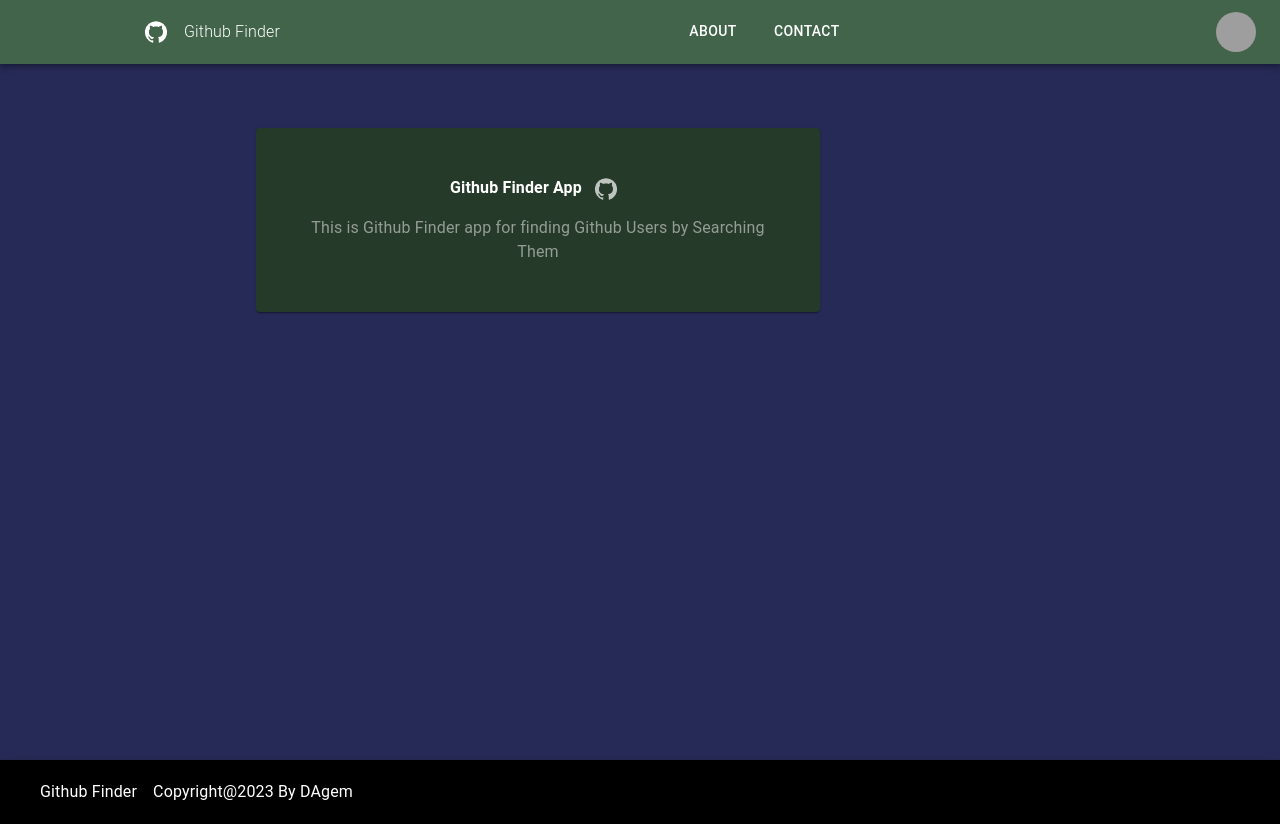
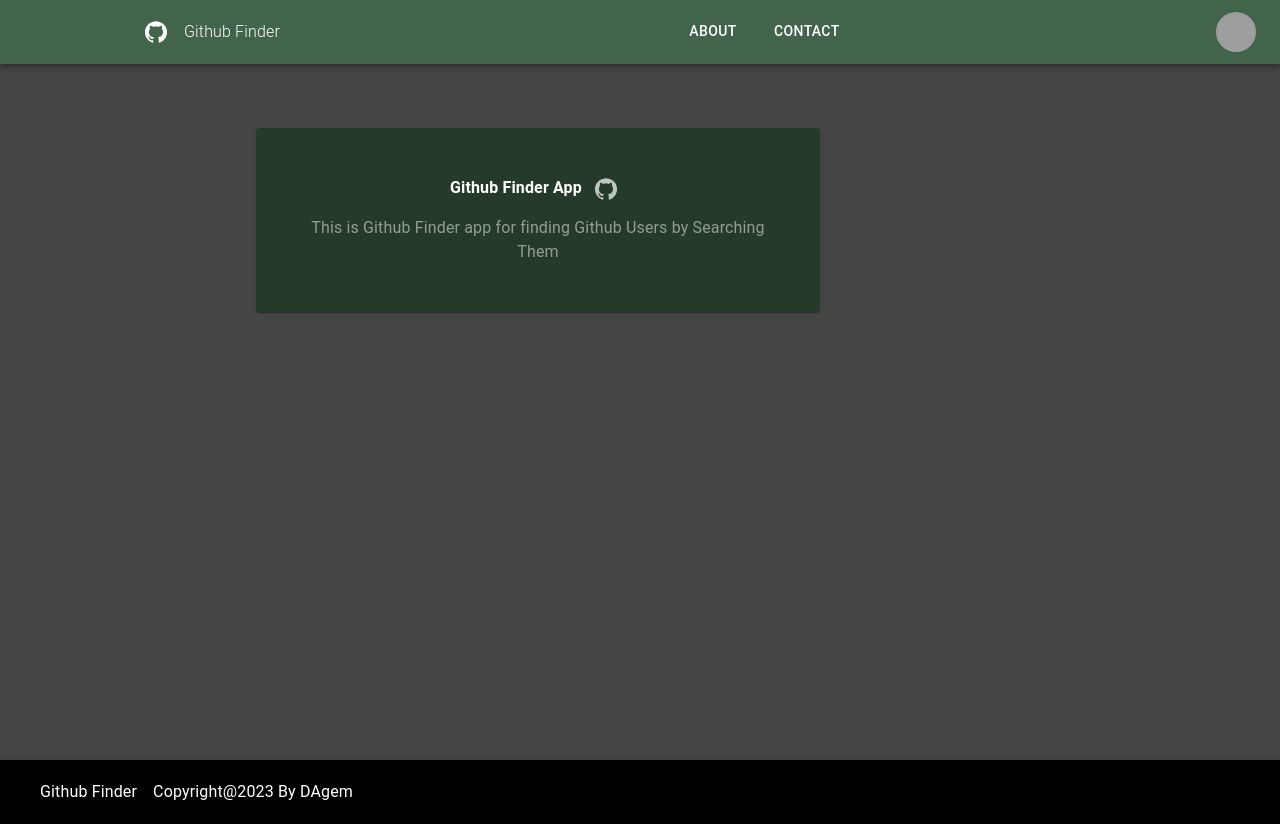
Before and after one commit to dagopia/Github-finder-app, a React (Create React App) app: page /about in a window 1280 px wide. Built offline with nearby package versions, Linux system fonts and the light colour scheme; grey boxes are pictures that could not be loaded.

Commit message:
some update of comp.

```diff
--- a/src/index.css
+++ b/src/index.css
@@ -1,5 +1,5 @@
 body {
-  background-color: #262a56;
+  background-color: #454545;
   margin: 0;
   font-family: -apple-system, BlinkMacSystemFont, "Segoe UI", "Roboto", "Oxygen",
     "Ubuntu", "Cantarell", "Fira Sans", "Droid Sans", "Helvetica Neue",
--- a/src/routes/Home.js
+++ b/src/routes/Home.js
@@ -8,11 +8,13 @@ import About from "./About";
 import Contact from "./Contact";
 import { Box } from "@mui/system";
 import { Typography } from "@mui/material";
+import UserResult from "../componenet/users/UserResult";
 function Home() {
   return (
     <Box>
       {/* <Typography>Github Finder</Typography> */}
       <SearchAccount />
+      <UserResult />
     </Box>
   );
 }
```
